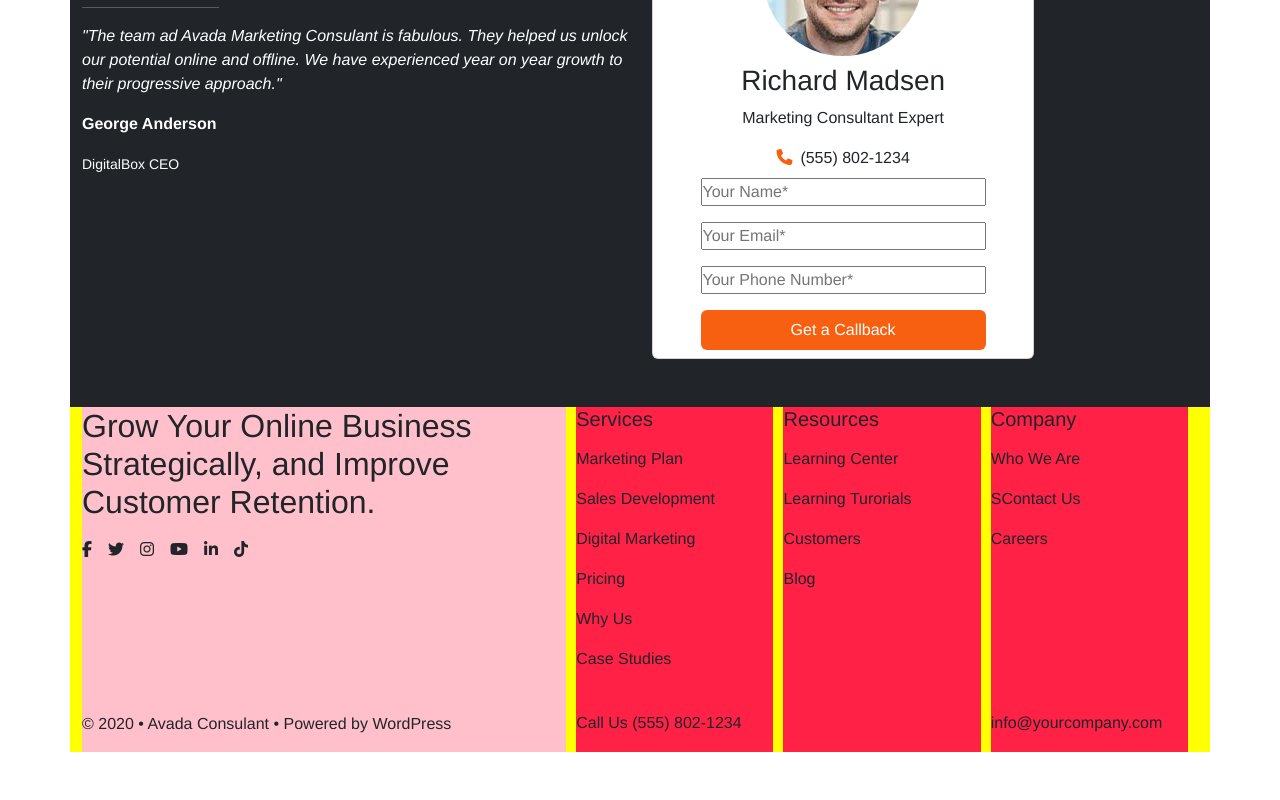
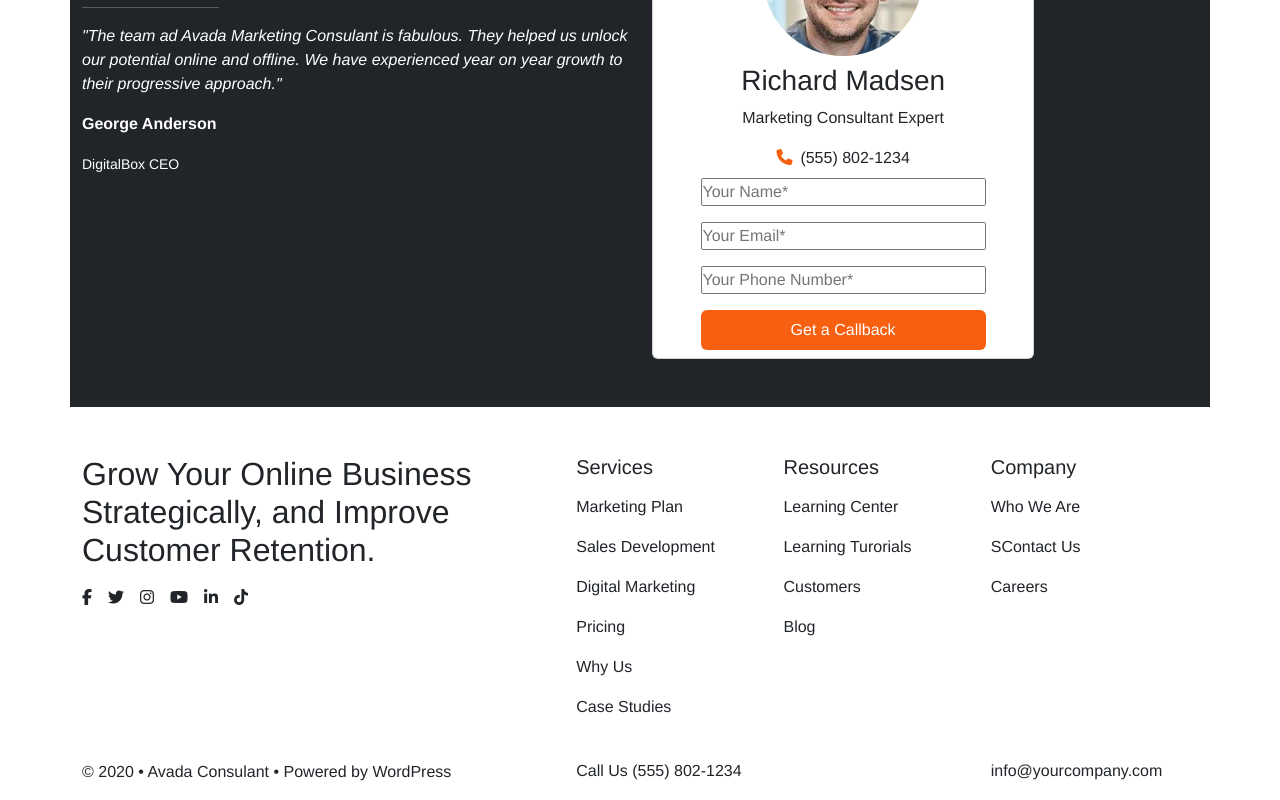
Before and after one commit to AndyDAntuono/proj-html-vuejs, a Vue app: page / in a window 1280 px wide. Shown: the part 6338-7138 px from the top of the page. Before the commit the page ends 7090 px from the top, so only its background shows below. Built offline with nearby package versions, Linux system fonts and the light colour scheme.

Commit message:
[UPD] updated AppFooter.vue

```diff
--- a/src/components/AppFooter.vue
+++ b/src/components/AppFooter.vue
@@ -3,7 +3,7 @@
     <footer>
         <div class="container">
             <div class="row">
-                <div class="footer-navbar d-flex">
+                <div class="footer-navbar d-flex mt-5">
                     <div class="fn-left">
                         <h2>Grow Your Online Business<br> Strategically, and Improve<br> Customer Retention.</h2>
                         <div class="mt-3">
@@ -53,12 +53,10 @@
 </template>
 <style lang="scss">
     .footer-navbar {
-        background-color: yellow;
         width: 100%;
     };
     .fn-left {
         width: 45%;
-        background-color: pink;
         margin-right: 10px;
     };
     .fn-left p {
@@ -66,7 +64,6 @@
     };
     .fn-right-l, .fn-right-c, .fn-right-r {
         width: calc(55% / 3);
-        background-color: rgb(255, 33, 70);
         margin-right: 10px;
     };
     .fn-right-l p{
```
